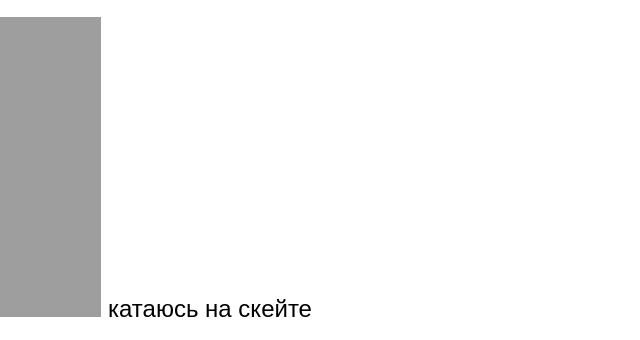
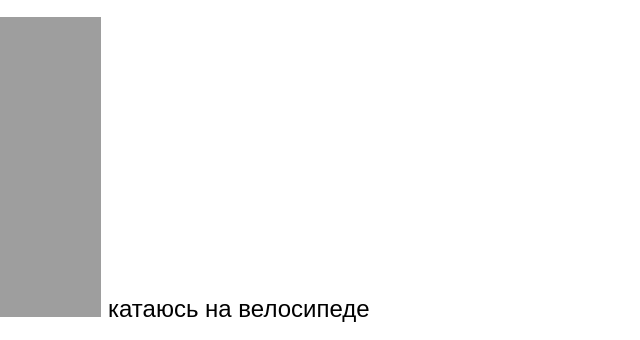
Before and after one commit to errrrrrrrw/byebye, a plain HTML site: page I.html in a window 1280 px wide. Shown: the part 678-1018 px from the top of the page, without its empty margins (0-640 px from the left). Drawn offline with Linux system fonts and the light colour scheme.

Commit message:
Update I.html

```diff
--- a/I.html
+++ b/I.html
@@ -11,7 +11,7 @@
       <h1>Леонов Лев</h1>
       <ul>
         <li>люблю играть в игры</li>
-        <li>катаюсь на скейте</li>
+        <li>катаюсь на велосипеде</li>
         <li>делаю сайты</li>
       </ul>
       <img src="https://mars.algoritmika.org/uploads/2021/04/sky-1871753_1280%201_0_1618254989.png" width="830px" height="550px"/>
```
